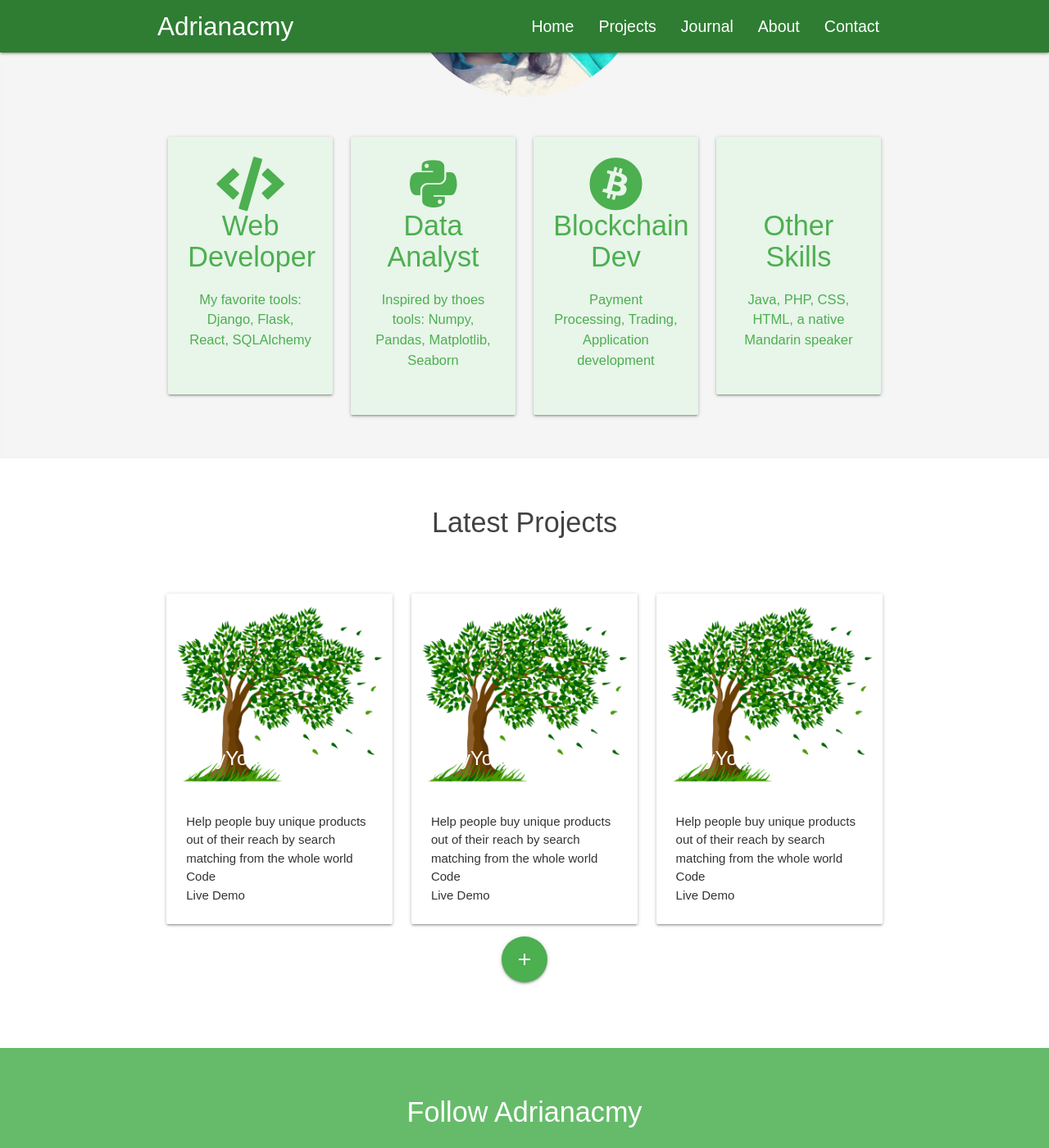
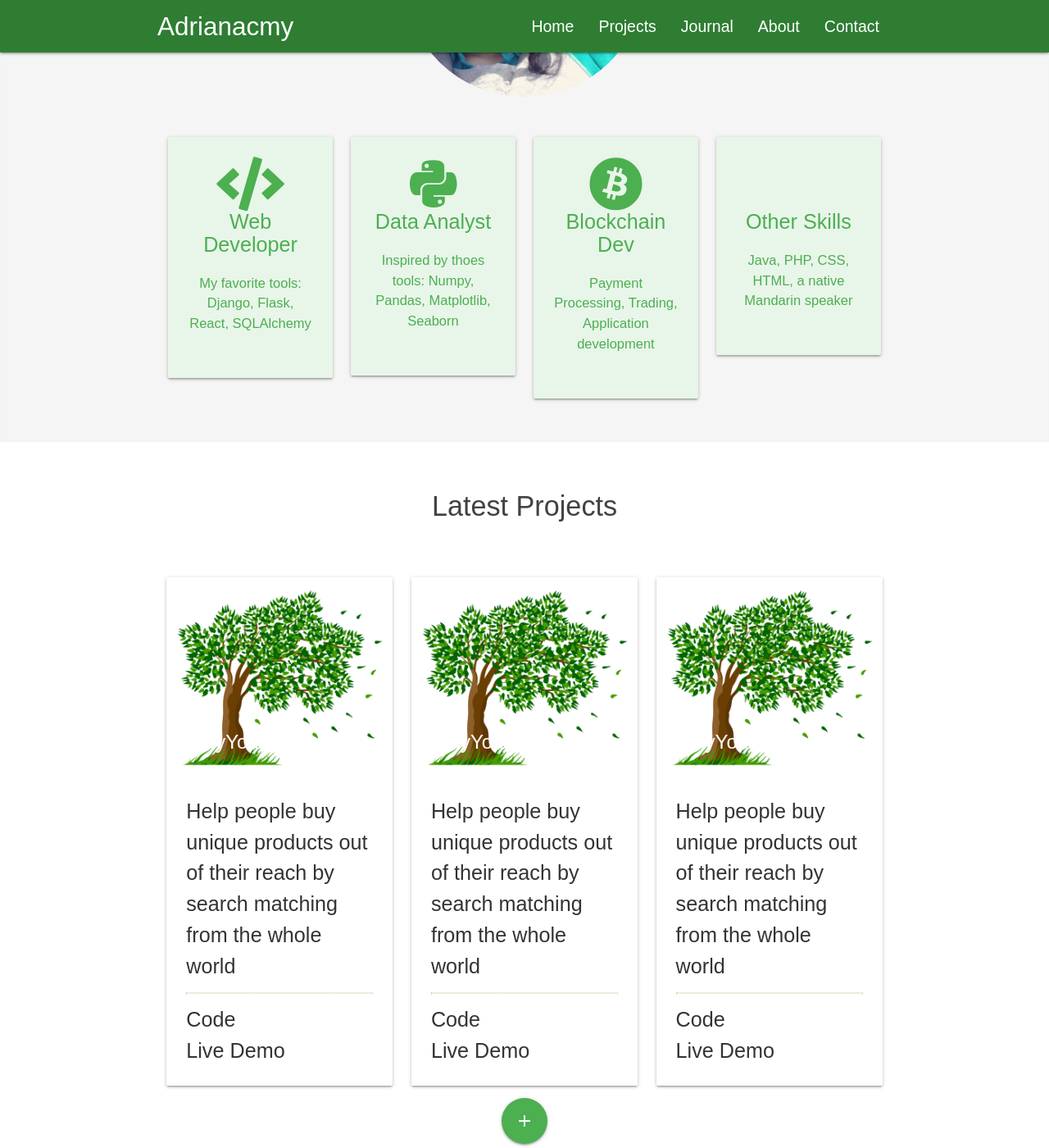
Before and after one commit to Adrianacmy/Adriana.github.io, a Jekyll site: the page built from index.html, in a window 1280 px wide and 1400 px high, scrolled down 689 px. Shown: the whole window at 82% size. Built offline with Jekyll 4.4.1, drawn with Linux system fonts in a browser that asks for light colours; nearby versions of some CDN libraries; some of the changed text lies outside the part shown.

Commit message:
add flow-text

```diff
--- a/_includes/about.html
+++ b/_includes/about.html
@@ -17,28 +17,28 @@
       <div class="col s12 m3">
         <div class="card-panel green lighten-5">
           <i class="fas fa-code fa-4x"></i>
-          <h4>Web Developer</h4>
+          <h4 class="flow-text">Web Developer</h4>
           <p>My favorite tools: Django, Flask, React, SQLAlchemy</p>
         </div>
       </div>
       <div class="col s12 m3">
         <div class="card-panel green lighten-5">
           <i class="fab fa-python fa-4x"></i>
-          <h4>Data Analyst</h4>
+          <h4 class="flow-text">Data Analyst</h4>
           <p>Inspired by thoes tools: Numpy, Pandas, Matplotlib, Seaborn</p>
         </div>
       </div>
       <div class="col s12 m3">
         <div class="card-panel green lighten-5">
           <i class="fab fa-bitcoin fa-4x"></i>
-          <h4>Blockchain Dev</h4>
+          <h4 class="flow-text">Blockchain Dev</h4>
           <p>Payment Processing, Trading, Application development </p>
         </div>
       </div>
       <div class="col s12 m3">
         <div class="card-panel green lighten-5">
           <i class="fab fa-umbrella fa-4x"></i>
-          <h4>Other Skills</h4>
+          <h4 class="flow-text">Other Skills</h4>
           <p>Java, PHP, CSS, HTML, a native Mandarin speaker</p>
         </div>
       </div>
--- a/_includes/contact.html
+++ b/_includes/contact.html
@@ -2,11 +2,11 @@
   <div class="container">
     <div class="row">
       <div class="col s12">
-        <div class="card-panel green white-text center">
-          <i class="material-icons medium">email</i>
-          <h3>Contact</h3>
+        <div class="card-panel green lighten-3 grey-text text-darken-2 center">
+          <i class="material-icons medium green-text">email</i>
+          <!-- <h3>Contact</h3> -->
           <p class="flow-text">I am a software developer available for hiring.<br>To discuss a particular project, please contact me at iamadrianachen@gmail.com
-            or filling the form.</p>
+            or filling this form.</p>
         </div>
 
       </div>
--- a/_includes/navbar.html
+++ b/_includes/navbar.html
@@ -36,7 +36,6 @@
           <a href="#name"><span class="name">Adrianacmy</span></a>
           <a href="#email"><span class="email">iamadrianachen@gmail.com</span></a>
           <hr>
-          <a href="#email"><span>Swip to left to get rid of me</span></a>
         </div></li>
     <li>
       <a href="{{ site.baseurl }}/#home">Home</a>
--- a/_includes/posts.html
+++ b/_includes/posts.html
@@ -3,7 +3,7 @@
     <hr>
     <div class="row">
       <div class="col s12">
-        <h3 class="center">All Posts</h3>
+        <h3 class="center">New Posts</h3>
         <br>
       </div>
 
--- a/_includes/project.html
+++ b/_includes/project.html
@@ -34,7 +34,7 @@
     <div class="container">
       <div class="row">
         <h4 class="center">Latest Projects</h4>
-        <div class="col s12 m4">
+        <div class="col s12 m4 flow-text">
           <a href="https://github.com/adrianacmy">
             <div class="card">
               <div class="card-image">
@@ -43,7 +43,7 @@
               </div>
               <div class="card-content">
                 <p>Help people buy unique products out of their reach by search matching from the whole world</p>
-
+                <hr>
                 <a href="#">Code</a>
                 <br/>
                 <a href="#">Live Demo</a>
@@ -51,7 +51,7 @@
             </div>
           </a>
         </div>
-        <div class="col s12 m4">
+        <div class="col s12 m4 flow-text">
           <a href="https://github.com/adrianacmy">
             <div class="card">
               <div class="card-image">
@@ -60,6 +60,7 @@
               </div>
               <div class="card-content">
                 <p>Help people buy unique products out of their reach by search matching from the whole world</p>
+                <hr>
                 <a href="#">Code</a>
                 <br/>
                 <a href="#">Live Demo</a>
@@ -67,7 +68,7 @@
             </div>
           </a>
         </div>
-        <div class="col s12 m4">
+        <div class="col s12 m4 flow-text">
           <a href="https://github.com/adrianacmy">
             <div class="card">
               <div class="card-image">
@@ -76,6 +77,7 @@
               </div>
               <div class="card-content">
                 <p>Help people buy unique products out of their reach by search matching from the whole world</p>
+                <hr>
                 <a href="#">Code</a>
                 <br/>
                 <a href="#">Live Demo</a>
--- a/static/css/main.css
+++ b/static/css/main.css
@@ -61,6 +61,8 @@
 #contact{
   padding-top: 5rem;
   padding-bottom: 4.5rem;
+  letter-spacing: 0.09rem;
+  word-spacing: 0.15rem;
 
 }
 
```
